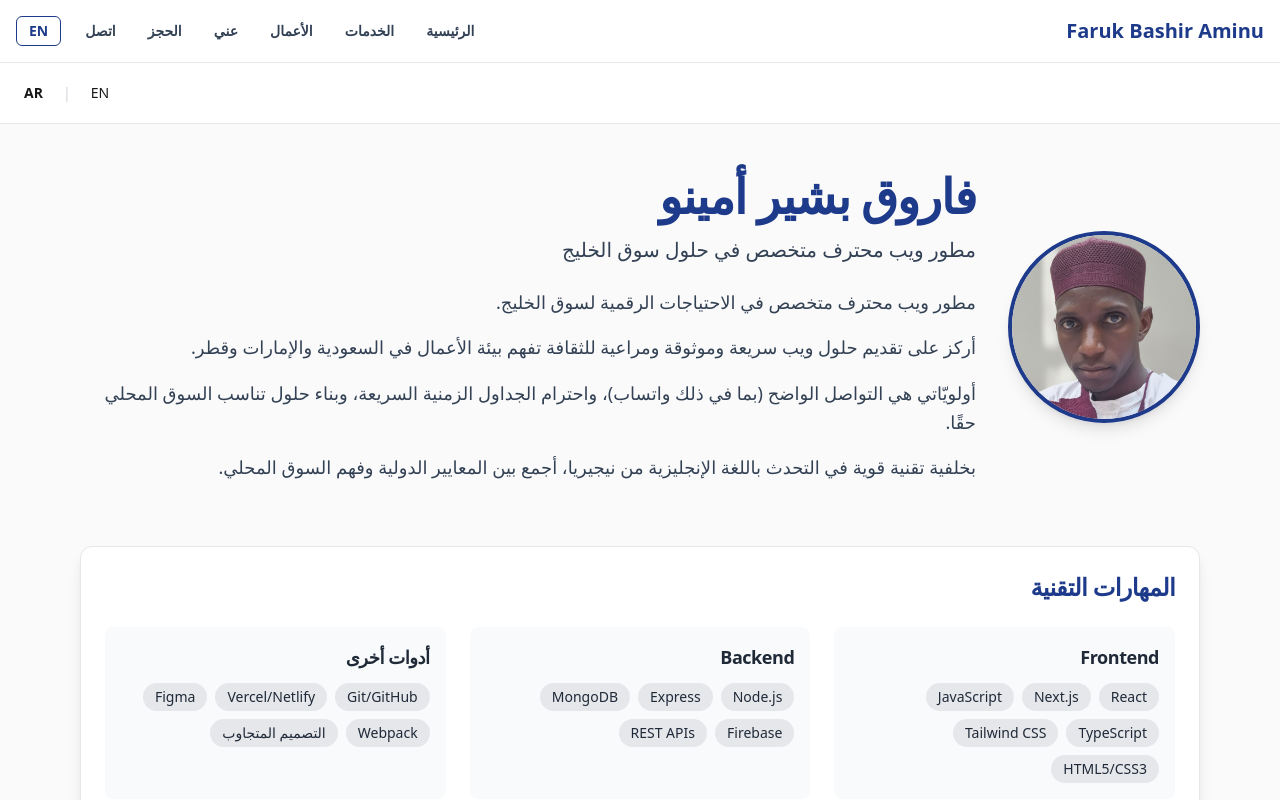
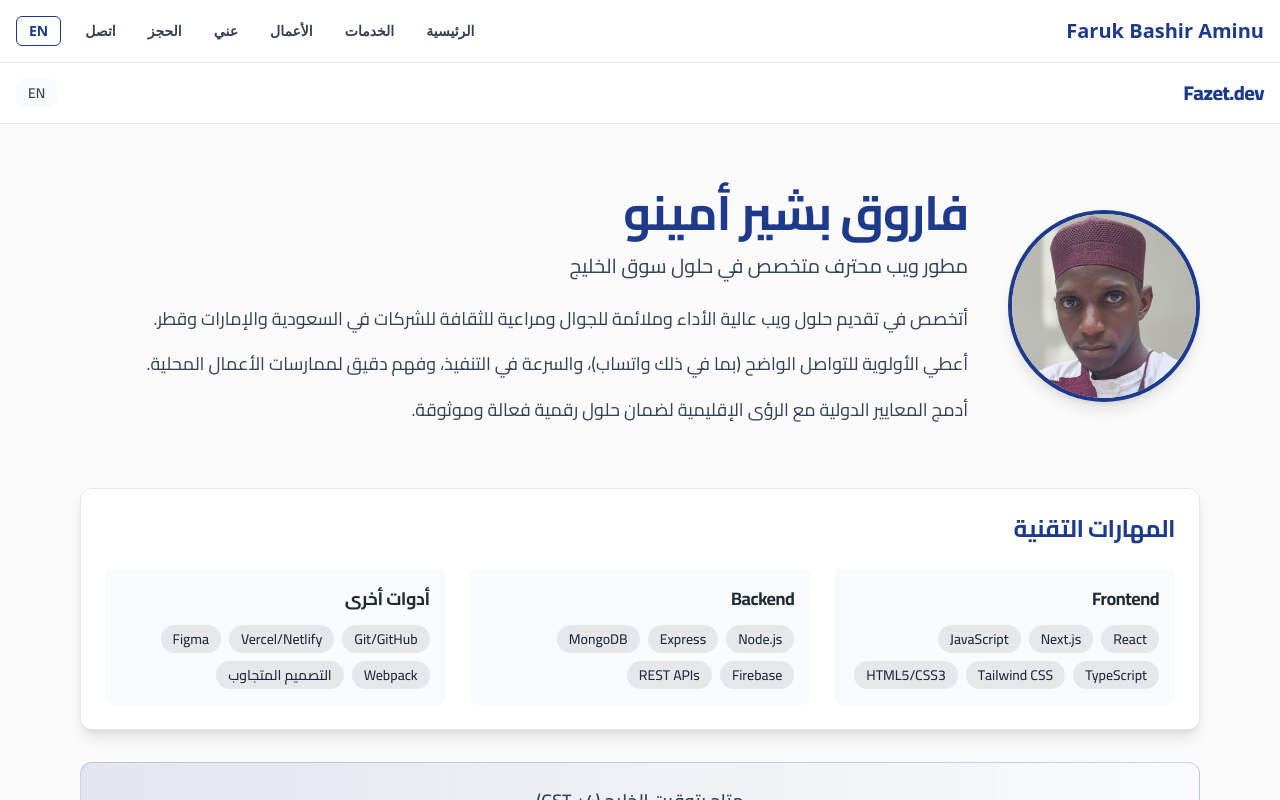
Before and after one commit to fazetdev/fazet.dev, a Next.js app: page /ar/about in a window 1280 px wide. Shown: the top 800 px of the page. Built offline with nearby package versions, Linux system fonts and the light colour scheme; what tailwindcss-rtl would draw is missing.

Commit message:
Update Home and About pages with Gulf-focused UX and RTL support

```diff
--- a/app/[locale]/about/page.js
+++ b/app/[locale]/about/page.js
@@ -4,35 +4,25 @@ import Link from "next/link";
 import { usePathname } from "next/navigation";
 
 export default function About({ params }) {
-  // Fix: Use locale from params correctly
   const locale = params?.locale || params?.slug?.[0] || "en";
-  const pathname = usePathname(); // Get current path for toggle
+  const pathname = usePathname();
+  const oppositeLocale = locale === "en" ? "ar" : "en";
 
   const content = {
     en: {
       title: "Faruk Bashir Aminu",
       subtitle: "Professional Web Developer specializing in Gulf market solutions",
       sections: [
-        "A professional web developer specializing in the digital needs of the Gulf market.",
-        "My focus is on delivering fast, reliable, and culturally-aware web solutions that understand the business landscape of Saudi Arabia, the UAE, and Qatar.",
-        "I prioritize clear communication (including WhatsApp), respect for fast timelines, and building solutions that truly fit the local market.",
-        "With a strong English-speaking tech background from Nigeria, I bring international standards with local market understanding."
+        "I specialize in delivering high-performance, mobile-first, culturally-aware web solutions tailored for businesses in Saudi Arabia, UAE, and Qatar.",
+        "Clear communication (including WhatsApp), fast turnaround, and precise understanding of local business practices are my priorities.",
+        "I combine international standards with regional insights, ensuring your digital solutions are effective and reliable."
       ],
       skills: {
         title: "Technical Skills",
         categories: [
-          {
-            name: "Frontend",
-            items: ["React", "Next.js", "JavaScript", "TypeScript", "Tailwind CSS", "HTML5/CSS3"]
-          },
-          {
-            name: "Backend",
-            items: ["Node.js", "Express", "MongoDB", "Firebase", "REST APIs"]
-          },
-          {
-            name: "Tools & Others",
-            items: ["Git/GitHub", "Vercel/Netlify", "Figma", "Webpack", "Responsive Design"]
-          }
+          { name: "Frontend", items: ["React", "Next.js", "JavaScript", "TypeScript", "Tailwind CSS", "HTML5/CSS3"] },
+          { name: "Backend", items: ["Node.js", "Express", "MongoDB", "Firebase", "REST APIs"] },
+          { name: "Tools & Others", items: ["Git/GitHub", "Vercel/Netlify", "Figma", "Webpack", "Responsive Design"] }
         ]
       },
       gstNote: "Available in Gulf Standard Time (GST +4)"
@@ -41,26 +31,16 @@ export default function About({ params }) {
       title: "فاروق بشير أمينو",
       subtitle: "مطور ويب محترف متخصص في حلول سوق الخليج",
       sections: [
-        "مطور ويب محترف متخصص في الاحتياجات الرقمية لسوق الخليج.",
-        "أركز على تقديم حلول ويب سريعة وموثوقة ومراعية للثقافة تفهم بيئة الأعمال في السعودية والإمارات وقطر.",
-        "أولويّاتي هي التواصل الواضح (بما في ذلك واتساب)، واحترام الجداول الزمنية السريعة، وبناء حلول تناسب السوق المحلي حقًا.",
-        "بخلفية تقنية قوية في التحدث باللغة الإنجليزية من نيجيريا، أجمع بين المعايير الدولية وفهم السوق المحلي."
+        "أتخصص في تقديم حلول ويب عالية الأداء وملائمة للجوال ومراعية للثقافة للشركات في السعودية والإمارات وقطر.",
+        "أعطي الأولوية للتواصل الواضح (بما في ذلك واتساب)، والسرعة في التنفيذ، وفهم دقيق لممارسات الأعمال المحلية.",
+        "أدمج المعايير الدولية مع الرؤى الإقليمية لضمان حلول رقمية فعالة وموثوقة."
       ],
       skills: {
         title: "المهارات التقنية",
         categories: [
-          {
-            name: "Frontend",
-            items: ["React", "Next.js", "JavaScript", "TypeScript", "Tailwind CSS", "HTML5/CSS3"]
-          },
-          {
-            name: "Backend",
-            items: ["Node.js", "Express", "MongoDB", "Firebase", "REST APIs"]
-          },
-          {
-            name: "أدوات أخرى",
-            items: ["Git/GitHub", "Vercel/Netlify", "Figma", "Webpack", "التصميم المتجاوب"]
-          }
+          { name: "Frontend", items: ["React", "Next.js", "JavaScript", "TypeScript", "Tailwind CSS", "HTML5/CSS3"] },
+          { name: "Backend", items: ["Node.js", "Express", "MongoDB", "Firebase", "REST APIs"] },
+          { name: "أدوات أخرى", items: ["Git/GitHub", "Vercel/Netlify", "Figma", "Webpack", "التصميم المتجاوب"] }
         ]
       },
       gstNote: "متاح بتوقيت الخليج (GST +4)"
@@ -69,81 +49,55 @@ export default function About({ params }) {
 
   const t = content[locale] || content.en;
 
-  // Function to toggle language while keeping current page
   const getOppositeLocalePath = () => {
-    const oppositeLocale = locale === "en" ? "ar" : "en";
-
     if (!pathname) return `/${oppositeLocale}/about`;
-
-    // Replace the locale in current path
-    const pathParts = pathname.split('/').filter(part => part);
-
-    if (pathParts.length > 0 && (pathParts[0] === 'en' || pathParts[0] === 'ar')) {
-      // Replace locale
-      pathParts[0] = oppositeLocale;
-      return `/${pathParts.join('/')}`;
-    } else {
-      // No locale in path, add it
-      return `/${oppositeLocale}${pathname === '/' ? '' : pathname}`;
-    }
+    const pathParts = pathname.split('/').filter(Boolean);
+    if (pathParts[0] === "en" || pathParts[0] === "ar") pathParts[0] = oppositeLocale;
+    return `/${pathParts.join('/')}`;
   };
 
   return (
-    <div className="min-h-screen bg-neutral-50 text-neutral-900">
-      {/* Header - Fixed to match Services page */}
+    <div className={`min-h-screen bg-neutral-50 text-neutral-900 ${locale === 'ar' ? 'font-arabic' : 'font-sans'}`} dir={locale === 'ar' ? 'rtl' : 'ltr'}>
+      {/* Header */}
       <header className="bg-white/95 backdrop-blur-sm sticky top-0 z-40 border-b border-gray-200">
         <div className="max-w-7xl mx-auto flex items-center justify-between px-4 py-4">
-          <Link href={`/${locale}`} className="text-xl font-extrabold tracking-tight text-primary-700">
-
-          </Link>
-
+          <Link href={`/${locale}`} className="text-xl font-extrabold tracking-tight text-primary hover:text-accent transition">Fazet.dev</Link>
           <div className="flex items-center gap-3 text-sm">
-            {/* Fixed: Use dynamic links that preserve current route */}
-            <Link
-              href={locale === "en" ? getOppositeLocalePath() : "/en/about"}
-              className={`px-2 py-1 rounded hover:bg-gray-100 ${locale === "en" ? "font-bold text-primary-700" : ""}`}
-            >
-              EN
-            </Link>
-            <span className="text-gray-300">|</span>
-            <Link
-              href={locale === "ar" ? getOppositeLocalePath() : "/ar/about"}
-              className={`px-2 py-1 rounded hover:bg-gray-100 ${locale === "ar" ? "font-bold text-primary-700" : ""}`}
-            >
-              AR
+            <Link href={getOppositeLocalePath()} className="px-3 py-1 bg-gray-50 rounded-lg font-semibold text-gray-700 hover:bg-gray-100 transition">
+              {oppositeLocale.toUpperCase()}
             </Link>
           </div>
         </div>
       </header>
 
-      {/* About Content */}
-      <main className="max-w-6xl mx-auto px-4 py-12">
-        <div className="flex flex-col md:flex-row items-center gap-8 mb-16">
-          <div className="w-48 h-48 relative rounded-full overflow-hidden border-4 border-primary shadow-lg flex-shrink-0">
+      {/* About Section */}
+      <main className="max-w-6xl mx-auto px-4 py-16">
+        <div className="flex flex-col md:flex-row items-center gap-10 mb-16">
+          {/* Professional Headshot */}
+          <div className="w-48 h-48 rounded-full overflow-hidden border-4 border-primary shadow-lg flex-shrink-0">
             <img src="/images/faruk.jpg" alt={t.title} className="object-cover w-full h-full" />
           </div>
 
+          {/* Bio and Expertise */}
           <div className="flex-1">
             <h1 className="text-4xl md:text-5xl font-bold text-primary mb-4">{t.title}</h1>
             <p className="text-xl text-text mb-6">{t.subtitle}</p>
             <div className="space-y-4 text-lg text-text leading-relaxed">
-              {t.sections.map((para, index) => (
-                <p key={index}>{para}</p>
-              ))}
+              {t.sections.map((para, i) => <p key={i}>{para}</p>)}
             </div>
           </div>
         </div>
 
-        {/* Skills */}
+        {/* Skills Section */}
         <div className="bg-white rounded-xl p-6 shadow-lg border border-gray-200 mb-8">
           <h2 className="text-2xl font-bold text-primary mb-6">{t.skills.title}</h2>
           <div className="grid md:grid-cols-3 gap-6">
-            {t.skills.categories.map((category, index) => (
-              <div key={index} className="bg-gray-50 rounded-lg p-4">
-                <h3 className="font-bold text-lg text-gray-800 mb-3">{category.name}</h3>
+            {t.skills.categories.map((cat, i) => (
+              <div key={i} className="bg-gray-50 rounded-lg p-4">
+                <h3 className="font-bold text-lg text-gray-800 mb-3">{cat.name}</h3>
                 <div className="flex flex-wrap gap-2">
-                  {category.items.map((skill, i) => (
-                    <span key={i} className="bg-gray-200 text-gray-800 px-3 py-1 rounded-full text-sm font-medium">{skill}</span>
+                  {cat.items.map((skill, j) => (
+                    <span key={j} className="bg-gray-200 text-gray-800 px-3 py-1 rounded-full text-sm font-medium">{skill}</span>
                   ))}
                 </div>
               </div>
@@ -151,7 +105,7 @@ export default function About({ params }) {
           </div>
         </div>
 
-        {/* Availability Note */}
+        {/* Availability / Gulf Time Note */}
         <div className="mt-8 p-6 bg-gradient-to-r from-primary/10 to-gray-50 rounded-xl border border-primary/20 text-center">
           <p className="text-lg font-semibold text-text">{t.gstNote}</p>
           <p className="text-gray-600 mt-2">
--- a/app/[locale]/page.js
+++ b/app/[locale]/page.js
@@ -1,29 +1,35 @@
 'use client';
 
 import Link from 'next/link';
-import { usePathname } from 'next/navigation'; // Added for dynamic toggle
+import { usePathname } from 'next/navigation';
 
 export default function Home({ params }) {
   const locale = params?.locale || params?.slug?.[0] || 'en';
-  const pathname = usePathname(); // Added to get current path
+  const pathname = usePathname();
+
+  // --- GROK'S CUSTOM COLOR VARIABLES (Defined in Tailwind Config) ---
+  // primary: #051C37 (Deep Navy)
+  // accent: #B8860B (Deep Gold)
 
   const content = {
     en: {
       hero: {
-        title: "Freelance Web Developer Specialized in Gulf-Focused Digital Solutions",
-        subtitle: "Building fast, mobile-first, and culturally-aware web applications for businesses in Saudi Arabia, UAE, and Qatar",
-        viewWork: "View My Work",
-        contactMe: "Contact Me",
-        experience: "3+ years experience • Gulf market specialist"
+        title: "Freelance Web Developer Specialized in ",
+        accent: "Gulf-Focused Digital Solutions",
+        subtitle: "Building high-performance, mobile-first, and culturally-aware web applications for businesses in Saudi Arabia, UAE, and Qatar.",
+        viewWork: "View Portfolio",
+        contactMe: "Start a Project",
+        experience: "3+ Years Experience • Regional Expert"
       },
     },
     ar: {
       hero: {
-        title: "مطور ويب مستقل متخصص في الحلول الرقمية الموجهة للخليج",
-        subtitle: "نبني تطبيقات ويب سريعة وملائمة للجوال ومراعية للثقافة للشركات في السعودية والإمارات وقطر",
-        viewWork: "شاهد أعمالي",
-        contactMe: "اتصل بي",
-        experience: "+٣ سنوات خبرة • متخصص في سوق الخليج"
+        title: "مطور ويب مستقل متخصص في ",
+        accent: "الحلول الرقمية الموجهة للخليج",
+        subtitle: "نبني تطبيقات ويب عالية الأداء وملائمة للجوال ومراعية للثقافة للشركات في السعودية والإمارات وقطر.",
+        viewWork: "شاهد الأعمال",
+        contactMe: "ابدأ مشروعًا",
+        experience: "+٣ سنوات خبرة • خبير إقليمي"
       },
     }
   };
@@ -31,76 +37,88 @@ export default function Home({ params }) {
   const t = content[locale] || content.en;
   const oppositeLocale = locale === 'en' ? 'ar' : 'en';
 
-  // Fixed toggle path function
   const getTogglePath = () => {
     if (!pathname) return `/${oppositeLocale}`;
-
-    const pathParts = pathname.split('/').filter(part => part);
-
+    const pathParts = pathname.split('/').filter(Boolean);
     if (pathParts.length > 0 && (pathParts[0] === 'en' || pathParts[0] === 'ar')) {
-      // Replace locale in current path
       pathParts[0] = oppositeLocale;
       return `/${pathParts.join('/')}`;
-    } else {
-      // No locale in path, add it
-      return `/${oppositeLocale}`;
     }
+    return `/${oppositeLocale}`;
   };
 
+  // --- GROK'S UI/UX: Enforce RTL for Arabic ---
   return (
-    <div className="min-h-screen bg-gray-50">
-      {/* Header */}
-      <header className="bg-white sticky top-0 z-40 border-b border-gray-200">
+    <div
+      className={`min-h-screen bg-white ${locale === 'ar' ? 'font-arabic' : 'font-sans'}`}
+      dir={locale === 'ar' ? 'rtl' : 'ltr'}
+    >
+      {/* Header - Assuming you will move this logic to a separate Header.jsx component later */}
+      <header className="bg-white sticky top-0 z-40 border-b border-gray-100 shadow-sm">
         <div className="max-w-7xl mx-auto flex justify-between items-center px-4 py-4">
-          <Link href={`/${locale}`} className="text-xl font-bold text-primary">
-             {/* Added name for consistency */}
+          <Link href={`/${locale}`} className="text-xl font-extrabold text-primary hover:text-accent transition">
+            Fazet.dev
           </Link>
 
-          {/* Language Toggle - Fixed */}
+          {/* Language Toggle - Simplified to show only the opposite locale */}
           <div className="flex items-center gap-3 text-sm">
             <Link
-              href={locale === "en" ? getTogglePath() : "/en"}
-              className={`px-2 py-1 rounded hover:bg-gray-100 ${locale === "en" ? "font-bold text-primary" : ""}`}
+              href={getTogglePath()}
+              className="px-3 py-1 bg-gray-50 rounded-lg font-semibold text-gray-700 hover:bg-gray-100 transition"
             >
-              EN
-            </Link>
-            <span className="text-gray-300">|</span>
-            <Link
-              href={locale === "ar" ? getTogglePath() : "/ar"}
-              className={`px-2 py-1 rounded hover:bg-gray-100 ${locale === "ar" ? "font-bold text-primary" : ""}`}
-            >
-              AR
+              {oppositeLocale.toUpperCase()}
             </Link>
           </div>
         </div>
       </header>
 
-      {/* Hero Section - UNCHANGED */}
-      <main className="text-center py-24 px-4">
-        <div className="max-w-5xl mx-auto">
-          <p className="inline-flex items-center px-4 py-2 bg-primary/10 text-primary rounded-full text-sm font-medium mb-8">
-            <span className={`w-2 h-2 bg-primary rounded-full animate-pulse ${locale === 'ar' ? 'ml-2' : 'mr-2'}`}></span>
+      {/* Hero Section - The high-authority block */}
+      <main className="py-20 sm:py-32 px-4">
+        <div className={`max-w-5xl mx-auto ${locale === 'ar' ? 'text-right' : 'text-left'}`}>
+
+          {/* Experience Banner (High-Trust Signal) */}
+          <p className="inline-flex items-center px-4 py-2 bg-primary/10 text-primary rounded-full text-sm font-semibold mb-8">
+            {/* Using me/ms for margin-end/margin-start—ensure your Tailwind config supports logical properties */}
+            <span className={`w-2 h-2 bg-accent rounded-full animate-pulse ${locale === 'ar' ? 'ms-2' : 'me-2'}`}></span>
             {t.hero.experience}
           </p>
-          <h1 className="text-4xl md:text-5xl font-bold mb-6">{t.hero.title}</h1>
-          <p className="text-lg md:text-xl text-gray-600 mb-12">{t.hero.subtitle}</p>
 
-          <div className="flex flex-col sm:flex-row justify-center gap-6">
+          {/* Hero Title (Navy and Gold) */}
+          <h1 className="text-4xl md:text-6xl font-extrabold mb-6 text-primary leading-tight">
+            {t.hero.title}
+            <span className="text-accent block sm:inline-block mt-1 sm:mt-0">{t.hero.accent}</span>
+          </h1>
+
+          {/* Subtitle (The Value Proposition) */}
+          <p className="text-xl md:text-2xl text-gray-700 mb-12 max-w-4xl">
+            {t.hero.subtitle}
+          </p>
+
+          {/* CTA Buttons (Authority & Action) */}
+          <div className={`flex flex-col sm:flex-row gap-5 ${locale === 'ar' ? 'sm:justify-end' : 'sm:justify-start'}`}>
             <Link
               href={`/${locale}/portfolio`}
-              className="bg-primary text-white px-10 py-4 rounded-xl font-semibold hover:bg-primary-dark transition shadow-lg"
+              className="bg-primary text-white px-10 py-4 rounded-xl font-bold text-lg hover:bg-primary-dark transition shadow-lg transform hover:scale-[1.02]"
             >
               {t.hero.viewWork}
             </Link>
             <Link
               href={`/${locale}/contact`}
-              className="border-2 border-primary text-primary px-10 py-4 rounded-xl font-semibold hover:bg-primary hover:text-white transition shadow-lg"
+              className="border-2 border-accent text-accent px-10 py-4 rounded-xl font-bold text-lg hover:bg-accent hover:text-white transition shadow-lg transform hover:scale-[1.02]"
             >
               {t.hero.contactMe}
             </Link>
           </div>
         </div>
       </main>
+
+      {/* Placeholder for Trust Signals */}
+      <section className="max-w-7xl mx-auto px-4 py-16 text-center border-t border-gray-100">
+        <h2 className="text-2xl font-bold text-gray-400">Trusted by modern businesses in the Gulf region.</h2>
+        {/* Replace this comment with logos of companies/industries you have served */}
+        {/* This section is key to the "No Pic, High Trust" strategy. */}
+      </section>
+
     </div>
   );
 }
```
